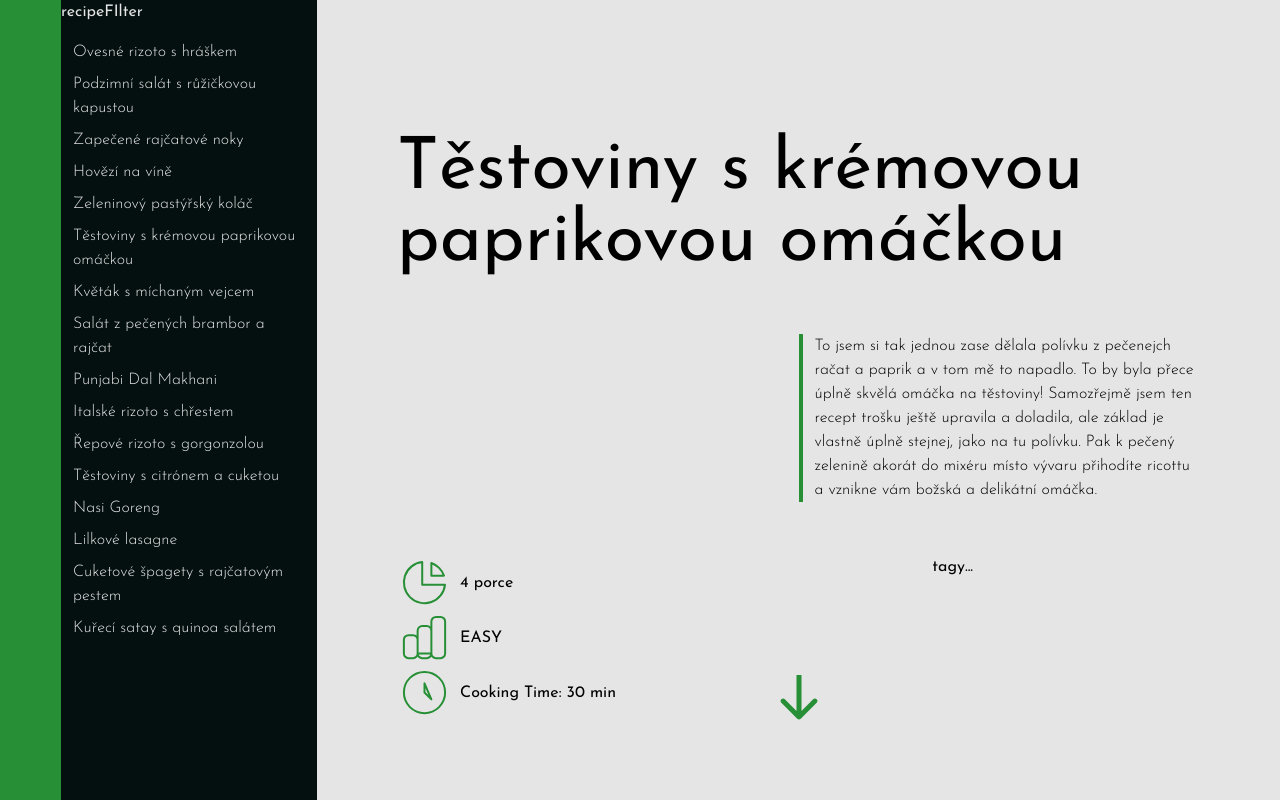
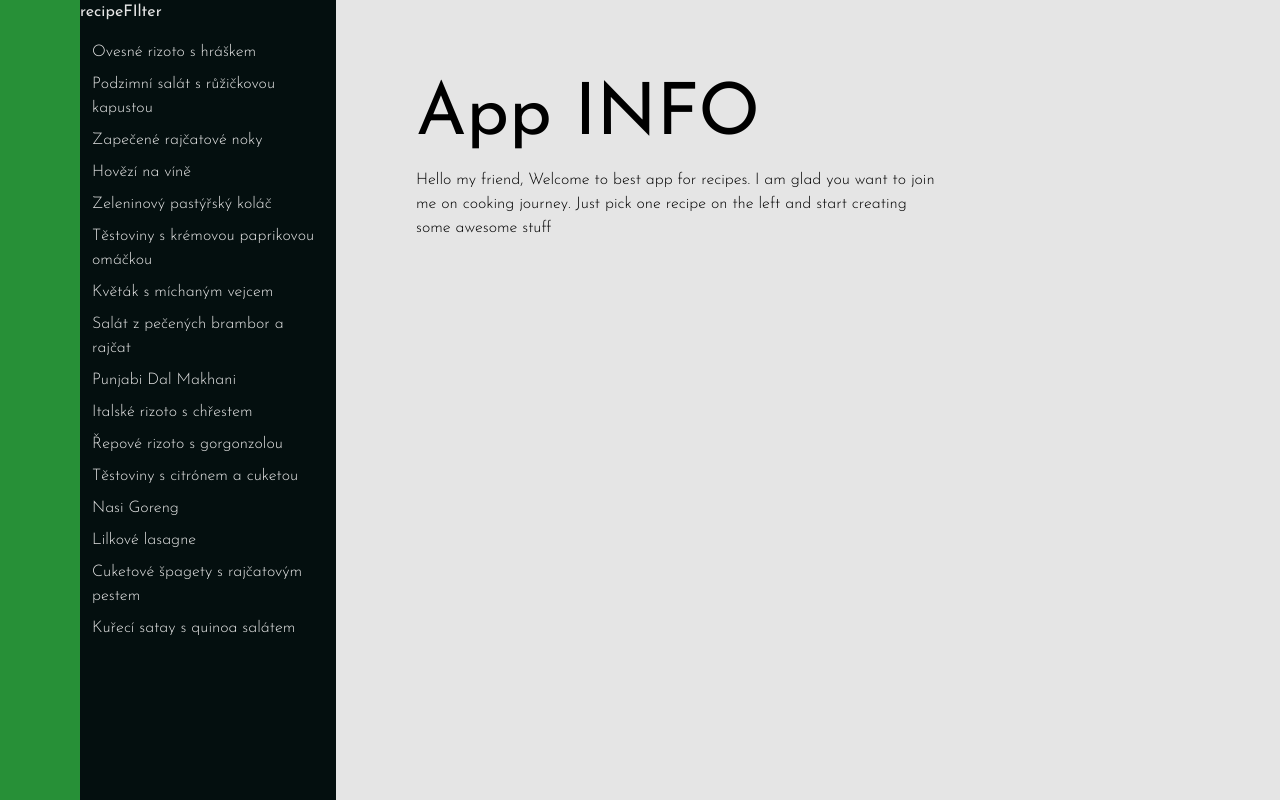
Before and after one commit to josefnagy/recipe-app, a React (Create React App) app: page / in a window 1280 px wide. Built offline with nearby package versions, Linux system fonts and the light colour scheme.

Commit message:
feat()- some styling done and created state structure for recipes

```diff
--- a/craco.config.js
+++ b/craco.config.js
@@ -1,7 +1,7 @@
 module.exports = {
-  style: {
-    postcss: {
-      plugins: [require("tailwindcss"), require("autoprefixer")],
+    style: {
+        postcss: {
+            plugins: [require('tailwindcss'), require('autoprefixer')],
+        },
     },
-  },
 };
--- a/package.json
+++ b/package.json
@@ -1,5 +1,5 @@
 {
-    "name": "boilerplate",
+    "name": "recipe-app",
     "description": "BP, React, Redux, Tailwind, TS included",
     "version": "0.1.0",
     "private": true,
@@ -52,6 +52,7 @@
     "devDependencies": {
         "@tailwindcss/postcss7-compat": "^2.0.3",
         "@types/react-redux": "^7.1.16",
+        "@types/react-router-dom": "^5.1.7",
         "@types/redux-logger": "^3.0.8",
         "@typescript-eslint/eslint-plugin": "^4.16.1",
         "@typescript-eslint/parser": "^4.16.1",
--- a/src/components/App.tsx
+++ b/src/components/App.tsx
@@ -1,14 +1,24 @@
 import React from 'react';
+
+import { Router, Route, Switch } from 'react-router-dom';
+import history from '../history';
+
 import Aside from './Aside';
-import RecipeDetail from './RecipeDetail';
+import AppInfo from './AppInfo';
+import RecipeInfo from './RecipeInfo';
 import Recipes from './Recipes';
 
 const App: React.FC = () => {
     return (
         <div className="flex h-screen font-heading">
-            <Aside />
-            <Recipes />
-            <RecipeDetail />
+            <Router history={history}>
+                <Aside />
+                <Recipes />
+                <Switch>
+                    <Route path="/" exact component={AppInfo} />
+                    <Route path="/recipe/:id" exact component={RecipeInfo} />
+                </Switch>
+            </Router>
         </div>
     );
 };
--- /dev/null
+++ b/src/components/AppInfo.tsx
@@ -0,0 +1,19 @@
+import React from 'react';
+
+const AppInfo: React.FC = () => {
+    const renderAppInfo = () => {
+        return (
+            <>
+                <h2 className="text-7xl font-heading">App INFO</h2>
+                <p className="font-light mt-4 w-2/3">
+                    Hello my friend, Welcome to best app for recipes. I am glad you want to join me on cooking journey.
+                    Just pick one recipe on the left and start creating some awesome stuff
+                </p>
+            </>
+        );
+    };
+
+    return <div className="flex-auto bg-tertiary p-20 flex flex-col">{renderAppInfo()}</div>;
+};
+
+export default AppInfo;
--- a/src/components/Aside.tsx
+++ b/src/components/Aside.tsx
@@ -1,7 +1,7 @@
 import React from 'react';
 
 const Aside: React.FC = () => {
-    return <div className="w-48 bg-primary"></div>;
+    return <div className="w-20 bg-primary flex-none"></div>;
 };
 
 export default Aside;
--- a/src/components/RecipeDetail.tsx
+++ b/src/components/RecipeInfo.tsx
@@ -1,11 +1,11 @@
 import React from 'react';
 
-const RecipeDetail: React.FC = () => {
+const RecipeInfo: React.FC = () => {
     const renderRecipe = () => {
         return (
             <>
                 <div className="flex items-end justify-center flex-col h-full">
-                    <h2 className="text-7xl font-heading ">Těstoviny s krémovou paprikovou omáčkou</h2>
+                    <h2 className="text-7xl font-heading">Těstoviny s krémovou paprikovou omáčkou</h2>
                     <p className="w-1/2  mt-14 border-l-4 pl-3 border-primary font-light">
                         To jsem si tak jednou zase dělala polívku z pečenejch račat a paprik a v tom mě to napadlo. To
                         by byla přece úplně skvělá omáčka na těstoviny! Samozřejmě jsem ten recept trošku ještě upravila
@@ -102,4 +102,4 @@ const RecipeDetail: React.FC = () => {
     return <div className="flex-auto bg-tertiary p-20 flex flex-col">{renderRecipe()}</div>;
 };
 
-export default RecipeDetail;
+export default RecipeInfo;
--- a/src/components/RecipeList.tsx
+++ b/src/components/RecipeList.tsx
@@ -1,4 +1,6 @@
 import React from 'react';
+
+import { Link } from 'react-router-dom';
 
 const recipes: string[] = [
     'Ovesné rizoto s hráškem',
@@ -19,9 +21,9 @@ const recipes: string[] = [
     'Kuřecí satay s quinoa salátem',
 ];
 
-const renderRecipes = recipes.map((recipe) => (
+const renderRecipes = recipes.map((recipe, index) => (
     <p className="py-1 px-3 hover:bg-tertiary cursor-pointer hover:text-secondary" key={recipe}>
-        {recipe}
+        <Link to={`/recipe/${index}`}>{recipe}</Link>
     </p>
 ));
 
--- /dev/null
+++ b/src/history.ts
@@ -0,0 +1,3 @@
+import { createBrowserHistory } from 'history';
+
+export default createBrowserHistory();
```
Also changed, not shown: 2 other files (tests, documents, lock files or other folders).
